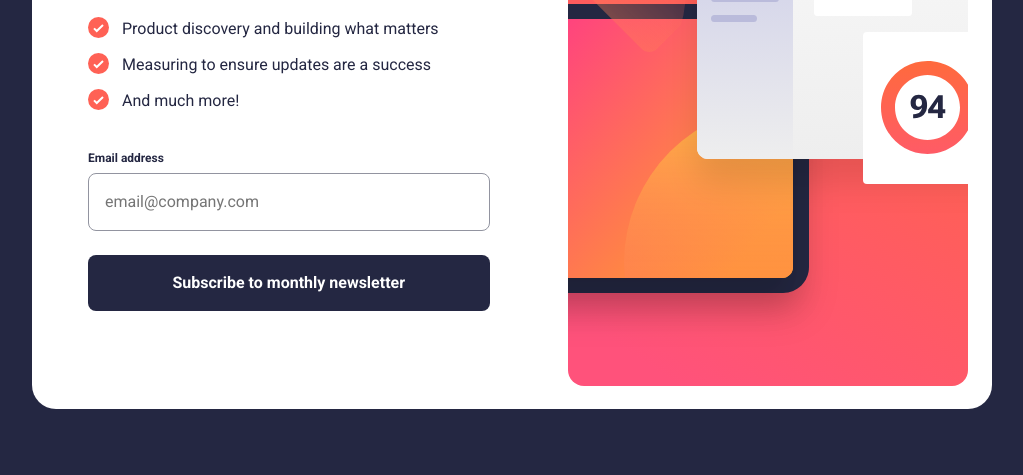
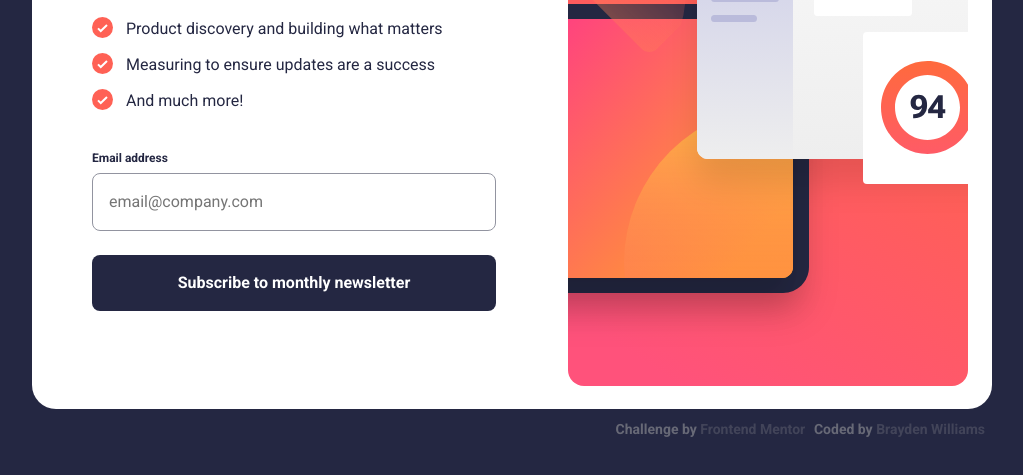
Before and after one commit to redstar504/css-newsletter-signup, a plain HTML site: page index.html in a window 1280 px wide. Shown: the part 311-786 px from the top of the page, without its empty margins (128-1151 px from the left). Drawn offline with Linux system fonts and the light colour scheme.

Commit message:
Improve layout consistency

```diff
--- a/index.html
+++ b/index.html
@@ -23,6 +23,14 @@
             <input type="submit" value="Subscribe to monthly newsletter">
         </form>
     </section>
+    <footer>
+        <div>
+            Challenge by <a href="https://www.frontendmentor.io?ref=challenge" target="_blank">Frontend Mentor</a>
+        </div>
+        <div>
+            Coded by <a href="http://github.com/redstar504">Brayden Williams</a>
+        </div>
+    </footer>
 </article>
 <script src="form.js"></script>
 </body>
--- a/screen.css
+++ b/screen.css
@@ -55,6 +55,7 @@ a {
     --tomato: hsl(4, 100%, 67%);
     --tomato-bg: hsla(4, 100%, 67%, 0.2);
     --dark-slate-grey: hsl(234, 29%, 20%);
+    --dark-slate-grey-hov: hsla(234, 29%, 20%, 0.9);
     --charcoal-grey: hsl(235, 18%, 26%);
     --grey: hsl(231, 7%, 60%);
     --white: hsl(0, 0%, 100%);
@@ -69,8 +70,9 @@ body {
     font: 400 1em/1.5 Roboto, sans-serif;
     background: var(--dark-slate-grey);
     display: flex;
-    align-items: start;
-    justify-content: center;
+    align-items: center;
+    justify-content: start;
+    flex-direction: column;
 }
 
 article {
@@ -78,13 +80,15 @@ article {
     background-repeat: no-repeat;
     background-position: center top;
     background-color: #fff;
-    padding: 20.3em 1.75em 1.75em 1.75em;
     max-width: 26em;
-    height: 100vh;
+    min-height: 100vh;
+    display: flex;
+    flex-direction: column;
 }
 
 section {
     height: 100%;
+    padding: 20.3em 1.75em 1.75em 1.75em;
 }
 
 h1 {
@@ -181,6 +185,13 @@ input[type="submit"],
     border: 0;
     color: #fff;
     font-weight: 700;
+    transition: background .3s ease;
+    cursor: pointer;
+}
+
+input[type="submit"]:hover,
+.button:hover {
+    background: var(--dark-slate-grey-hov);
 }
 
 article.success {
@@ -199,6 +210,24 @@ article.success .button {
     flex-basis: auto;
 }
 
+footer {
+    opacity: 0.5;
+    gap: 0.25rem;
+    text-align: right;
+    display: flex;
+    align-items: center;
+    flex-direction: column;
+    margin: auto 0 1.75em;
+    font-size: 0.875em;
+    font-weight: 700;
+    color: var(--dark-slate-grey);
+}
+
+footer a {
+    color: var(--dark-slate-grey);
+    opacity: 0.45;
+}
+
 @media (min-width: 49.5em) {
     html {
         height: 100%;
@@ -212,14 +241,19 @@ article.success .button {
     }
 
     article {
+        display: block;
         max-width: 100%;
         width: 60em;
         height: 40em;
         background-image: url(assets/images/illustration-sign-up-desktop.svg);
         background-position: right 1.5em top 1.5em;
         border-radius: 1.5em;
-        padding-top: 1.75em;
-        margin: 0 1em;
+        margin: 0 1em 0;
+        min-height: auto;
+    }
+
+    section {
+        padding: 5.5em calc(400px + 6em) 0 3.75em;
     }
 
     article.success {
@@ -244,8 +278,18 @@ article.success .button {
         margin: 0;
     }
 
-    section {
-        padding: 3.75em calc(400px + 1.75em) 0 1.75em;
-        max-width: 53.6em;
+    footer {
+        height: 2.5rem;
+        flex-direction: row;
+        justify-content: flex-end;
+        gap: 0.625em;
+        margin: 0;
+        padding:0 0.5em;
+        line-height: 2;
+        color: #AAA;
+    }
+
+    footer a {
+        color: #AAA;
     }
 }
```
